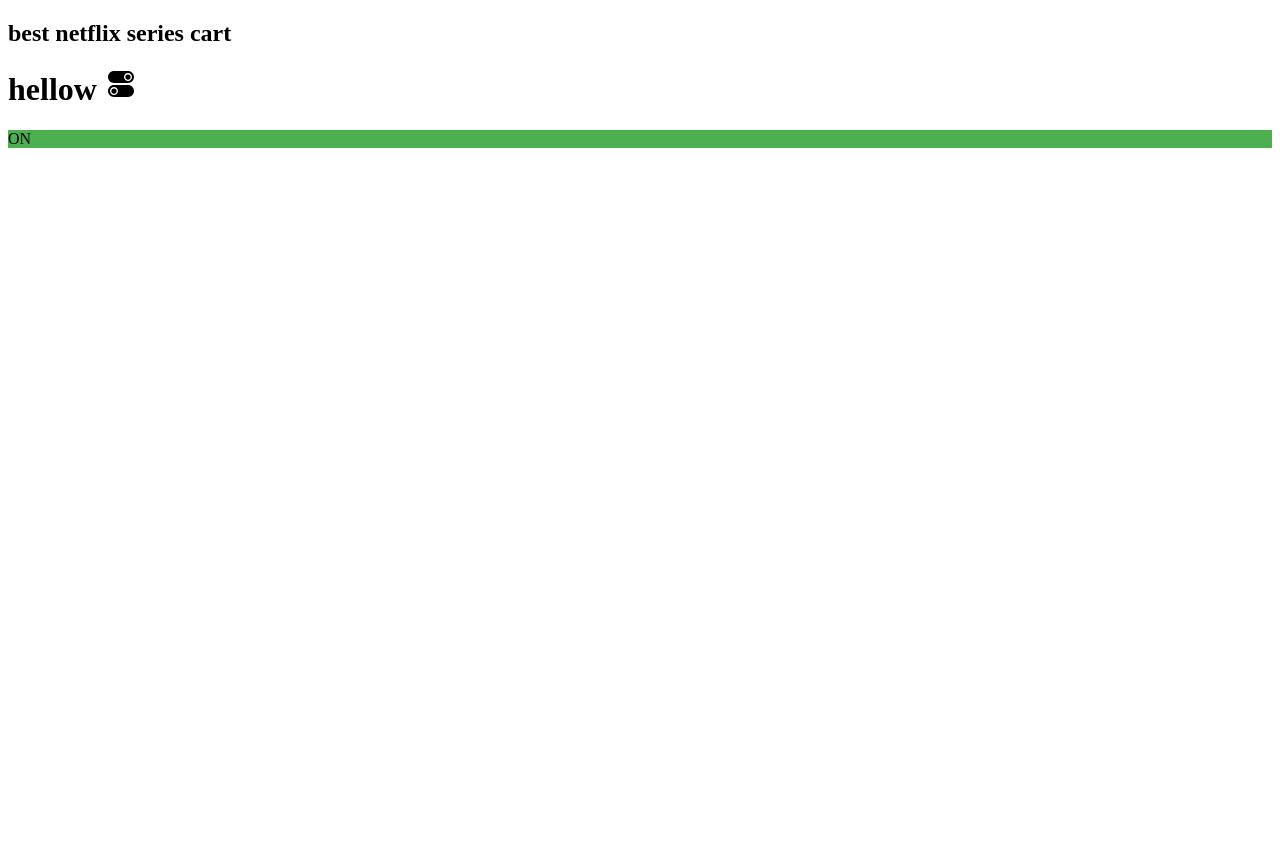
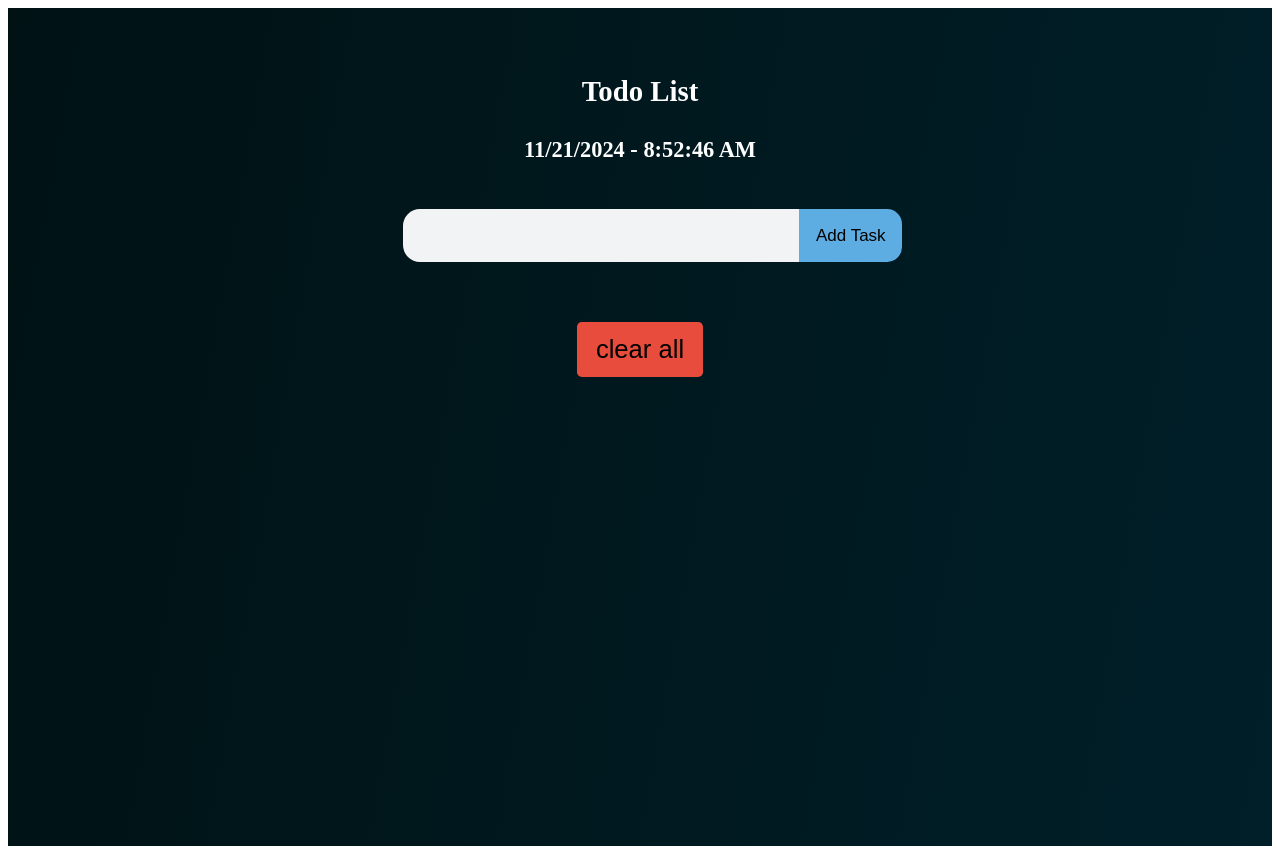
Before and after one commit to Usman-Javed-07/react-course, a React (Vite) app: page / in a window 1280 px wide. Before the commit the page ends 800 px from the top, so only its background shows below. Built offline with nearby package versions, Linux system fonts and the light colour scheme.

Commit message:
todo list in react js

```diff
--- a/src/App.jsx
+++ b/src/App.jsx
@@ -1,5 +1,5 @@
 // import "./components/netflix.css"
-import "./components/Netflix.module.css"
+// import "./components/Netflix.module.css"
 // import   NetflixSeris, {Footer} from "./components/NetflixSeries"
 // import {EventHandling} from "./components/EventHandling"
 // import {State} from "./components/Hooks/state"
@@ -7,7 +7,8 @@
 // import {DerivedState} from './components/DericesState'
 // import React from "react"
 // import { LiftState } from "./components/liftStateUp"
-import { ToggleSwitch  } from "./projects/ToggleSwitch/ToggleSwitch"
+// import { ToggleSwitch  } from "./projects/ToggleSwitch/ToggleSwitch"
+import { Todo } from "./projects/Todo/todo"
 
 // export const App = ()=>{
 //   return React.createElement('h1', null, "Hello . welcome to react course")
@@ -19,16 +20,17 @@
     <>
     {/* <React.Fragment> use this <> insted of using react-fragments */}
  <section className="container">
-  <h1 className="cart-heading">best netflix series cart</h1>
+  {/* <h1 className="cart-heading">best netflix series cart</h1> */}
      {/* <NetflixSeris/> */}
     </section>
      {/* <Footer/> */}
      {/* <EventHandling /> */}
+   <section>{<Todo/>}</section>
 
      {/* <State/> */}
      {/* <DerivedState/> */}
      {/* <LiftState/> */}
-    <ToggleSwitch/>
+    {/* <ToggleSwitch/> */}
     {/* <Header/> */}
  {/* </React.Fragment> */}
 
--- a/src/components/Netflix.module.css
+++ b/src/components/Netflix.module.css
@@ -1,6 +1,6 @@
+/*
+.list-items {
 
-.list-items {
-  /* border: 2px solid blueviolet; */
   border-radius: 10px;
   padding: 10px;
   box-shadow: rgba(0,0,0,0.05) 0px 6px 24px 0px , rgba(0,0,0,0.08) 0px 0px 0px 1px ;
@@ -21,4 +21,4 @@
 }
 .avarage {
   background-color: #f7dc6f;
-}
+} */
--- a/src/components/ev.css
+++ b/src/components/ev.css
@@ -16,7 +16,7 @@
     text-align: center;
     margin-top: 30px;
 } */
-
+/*
 .section-main {
     font-size: 3rem;
     font-weight: 600;
@@ -31,4 +31,4 @@
     background-color: chocolate;
     padding: 10px 20px;
     color: aliceblue;
-}
+} */
--- a/src/main.jsx
+++ b/src/main.jsx
@@ -1,6 +1,6 @@
 import { StrictMode } from 'react'
 import { createRoot } from 'react-dom/client'
-import './index.css'
+// import './index.css'
 import { App } from './App.jsx'
 // import {Practices} from './practices.jsx'
 // import {Profile} from './components/profilecart.jsx'
--- a/src/projects/Todo/todo.css
+++ b/src/projects/Todo/todo.css
@@ -0,0 +1,198 @@
+/*
+section {
+  width: 100%;
+  margin-top: 10rem;
+  display: flex;
+  justify-content: center;
+} */
+
+.todo-container {
+    align-items: center;
+    display: flex;
+    flex-direction: column;
+    min-height: 100vh;
+    padding-top: 3%;
+    background-image: linear-gradient(100deg, #001214, #001f29);
+    color: #000;
+    transition: 0.3s linear;
+    overflow: hidden;
+  }
+
+  .header,
+  .form,
+  .datetime {
+    margin: 0 1rem;
+    min-height: 10vh;
+    width: 100%;
+  }
+
+  .header {
+    align-items: center;
+    display: flex;
+    flex-direction: column;
+    justify-content: space-around;
+    font-size: 3rem;
+    min-height: 25vh;
+    width: 100%;
+  }
+
+  section h1 {
+    color: #fff;
+    font-size: 1.8rem;
+    text-align: center;
+  }
+
+  .date-time {
+    font-size: 1.4rem;
+    text-align: center;
+    color: #fff;
+  }
+
+  form {
+    display: flex;
+    font-size: 1.7rem;
+    justify-content: center;
+    margin: 15px 0;
+    padding: 0.8rem;
+    width: 100%;
+  }
+
+  form input {
+    padding: 10px;
+    font-size: 1.8rem;
+    letter-spacing: 0.1rem;
+    border: none;
+    outline: none;
+    border-radius: 15;
+    border-top-left-radius: 17px;
+    border-bottom-left-radius: 17px;
+    max-width: 500px;
+    transition: background-color 200ms ease-in-out;
+    width: 100%;
+    background-color: #f2f3f4;
+    color: var(--primary-color);
+  }
+
+  form input:hover {
+    cursor: text;
+  }
+
+  form input::placeholder {
+    color: white;
+    opacity: 0.7;
+  }
+
+  button {
+    border: none;
+    outline: none;
+    transition: box-shadow 200ms ease, background-color 200ms ease-in-out;
+    background-color: #2c3e50;
+    color: rgb(0, 0, 0);
+  }
+
+  form button:hover {
+    cursor: pointer;
+    background-color: #f1c40f;
+  }
+
+  form button {
+    padding: 16.8px;
+    font-size: 17px;
+    border-top-right-radius: 15px;
+    border-bottom-right-radius: 15px;
+    min-width: 100px;
+    background-color: #5dade2;
+    color: var(--secondary-color);
+  }
+
+  span {
+    margin-right: 3.2rem;
+  }
+
+  .myUnOrdList {
+    display: flex;
+    justify-content: center;
+    align-items: center;
+    max-width: 1200px;
+  }
+
+  .todo-list {
+    min-width: 25%;
+
+    /* To remove the bullets of unordered list */
+    list-style: none;
+  }
+
+  .todo-item {
+    margin: 2.4rem;
+    /*word-wrap: break-word;
+      */ /*flex-wrap: wrap;
+      */
+    font-size: 20px;
+    color: #1c2833;
+    border-radius: 30px;
+    transition: background-color 200ms ease-in-out;
+    background-color: #f2f3f4;
+    min-width: 20rem;
+    max-width: 40rem;
+    padding: 0.6rem 1rem;
+    display: grid;
+    grid-template-columns: 1fr 0.3fr 0.3fr;
+    justify-content: start;
+    gap: 1.6rem;
+    align-items: center;
+    /* align-items: center;
+      */ /*wrapsthelinks*/
+    overflow-wrap: anywhere;
+  }
+
+  li span {
+    max-width: 20rem;
+    color: #1c2833;
+  }
+
+  .check-btn,
+  .delete-btn {
+    font-size: 3rem;
+    cursor: pointer;
+    width: 3rem;
+    height: 3rem;
+    border-radius: 80%;
+    margin: 0 5px;
+    background-color: #fff;
+    color: rgb(0, 0, 0);
+    box-shadow: rgba(149, 157, 165, 0.2) 0px 8px 24px;
+  }
+
+  .check-btn {
+    color: #fff;
+    background-color: #2ecc71;
+  }
+
+  .delete-btn {
+    color: #fff;
+    background-color: #e74c3c;
+  }
+
+  .checkList {
+    text-decoration: line-through;
+  }
+
+  .notCheckList {
+    text-decoration: none;
+  }
+
+  .clear-btn {
+    background-color: #e74c3c;
+    font-size: 1.6rem;
+    padding: 0.8rem 1.2rem;
+    border-radius: 0.3rem;
+    -webkit-border-radius: 0.3rem;
+    -moz-border-radius: 0.3rem;
+    -ms-border-radius: 0.3rem;
+    -o-border-radius: 0.3rem;
+  }
+
+  .clear-btn:hover {
+    background-color: #8d1407;
+  }
--- a/src/projects/Todo/todo.jsx
+++ b/src/projects/Todo/todo.jsx
@@ -1,23 +1,81 @@
+import { useState } from "react"
 import "./todo.css"
+import { MdCheck} from "react-icons/md";
+import { AiTwotoneDelete } from "react-icons/ai";
 
 export const Todo = () => {
+    const [inputValue , setInputValue] = useState("")
+    const [task , setTask] = useState([])
+    const [dateTime , setDateTime] = useState("")
+
+   const  handleInputChange = (value)=> {
+        setInputValue(value)
+
+    }
+
+    const handleFormSubmit = (event) => {
+        event.preventDefault()
+        if(!inputValue) return
+         if(task.includes(inputValue))  { setInputValue("")
+             return
+         }
+        setTask ((prevTask)=> [...prevTask , inputValue])
+        setInputValue("")
+    }
+//  data and time
+  setInterval(() => {
+        const now = new Date()
+        const formatedDate = now.toLocaleDateString()
+        const formatedTime = now.toLocaleTimeString()
+
+        setDateTime (`${formatedDate} - ${formatedTime}`)
+    }, 1000);
+
+   const handleDeleteTodo = (value)=> {
+    const updatedTask = task.filter((curTask)=> curTask !== value)
+    setTask(updatedTask)
+   }
+   const handleClearTodo = ()=> {
+    setTask([])
+   }
     return (
 
         <section className="todo-container">
       <header>
         <h1> Todo List</h1>
+        <h2 className="date-time">{dateTime}</h2>
+
       </header>
        <section className="form">
-       <form>
+       <form onSubmit={handleFormSubmit}>
 
         <div>
-            <input type="text"className="todo-input" autoComplete="off" />
+            <input type="text"className="todo-input" autoComplete="off" value={inputValue} onChange={(event)=> handleInputChange (event.target.value)} />
         </div>
         <div>
-            <button type="submit" className="todo-btn"> clear all</button>
+            <button type="submit" className="todo-btn"> Add Task</button>
         </div>
        </form>
+       </section>
 
+          <section className="myUnOrdList">
+               <ul>
+                {
+                    task.map((curTask , index)=> {
+                        return <li key={index} className="todo-item">
+
+                          <span>{curTask}</span>
+                          <button className="check-btn"><MdCheck /></button>
+                          <button className="delete-btn" onClick={()=>handleDeleteTodo(curTask)}>
+                          <AiTwotoneDelete /></button>
+                        </li>
+                    })
+                }
+               </ul>
+
+          </section>
+       <section>
+        <button className="clear-btn" onClick={()=> handleClearTodo()}>clear all</button>
        </section>
 
         </section>
--- a/src/projects/ToggleSwitch/ToggleSwitch.jsx
+++ b/src/projects/ToggleSwitch/ToggleSwitch.jsx
@@ -1,26 +1,26 @@
-import { useState } from "react"
-import "./ToggleSwitch.css"
-import { IoIosSwitch } from "react-icons/io";
+// import { useState } from "react"
+// import "./ToggleSwitch.css"
+// import { IoIosSwitch } from "react-icons/io";
 
 
-export const ToggleSwitch = () => {
+// export const ToggleSwitch = () => {
 
- const [isOn , setIsOn] = useState(true)
- const handleToggleSwitch = () => {
-    setIsOn (!isOn)
-   }
- const checkIsOn = isOn ? "ON" : "OFF"
- const toggleBgColor = { backgroundColor: isOn ?"#4caf50" : "red"}
+//  const [isOn , setIsOn] = useState(true)
+//  const handleToggleSwitch = () => {
+//     setIsOn (!isOn)
+//    }
+//  const checkIsOn = isOn ? "ON" : "OFF"
+//  const toggleBgColor = { backgroundColor: isOn ?"#4caf50" : "red"}
 
-    return (
-        <>
-        <h1>hellow <IoIosSwitch /></h1>
-        <div className="toggle-switch" style={toggleBgColor} onClick={handleToggleSwitch}>
+//     return (
+//         <>
+//         <h1>hellow <IoIosSwitch /></h1>
+//         <div className="toggle-switch" style={toggleBgColor} onClick={handleToggleSwitch}>
 
-            <div className={`switch ${checkIsOn}`}>
-                <span className="switch state">{checkIsOn}</span>
-            </div>
-        </div>
-        </>
-    )
-}
+//             <div className={`switch ${checkIsOn}`}>
+//                 <span className="switch state">{checkIsOn}</span>
+//             </div>
+//         </div>
+//         </>
+//     )
+// }
```
Also changed, not shown: src/components/DericesState.jsx (+31 -31 lines), src/components/EventHandling.jsx (+17 -17 lines), src/components/NetflixSeries.jsx (+18 -18 lines), src/components/lists.jsx (+40 -40 lines), src/practices.jsx (+11 -11 lines).
